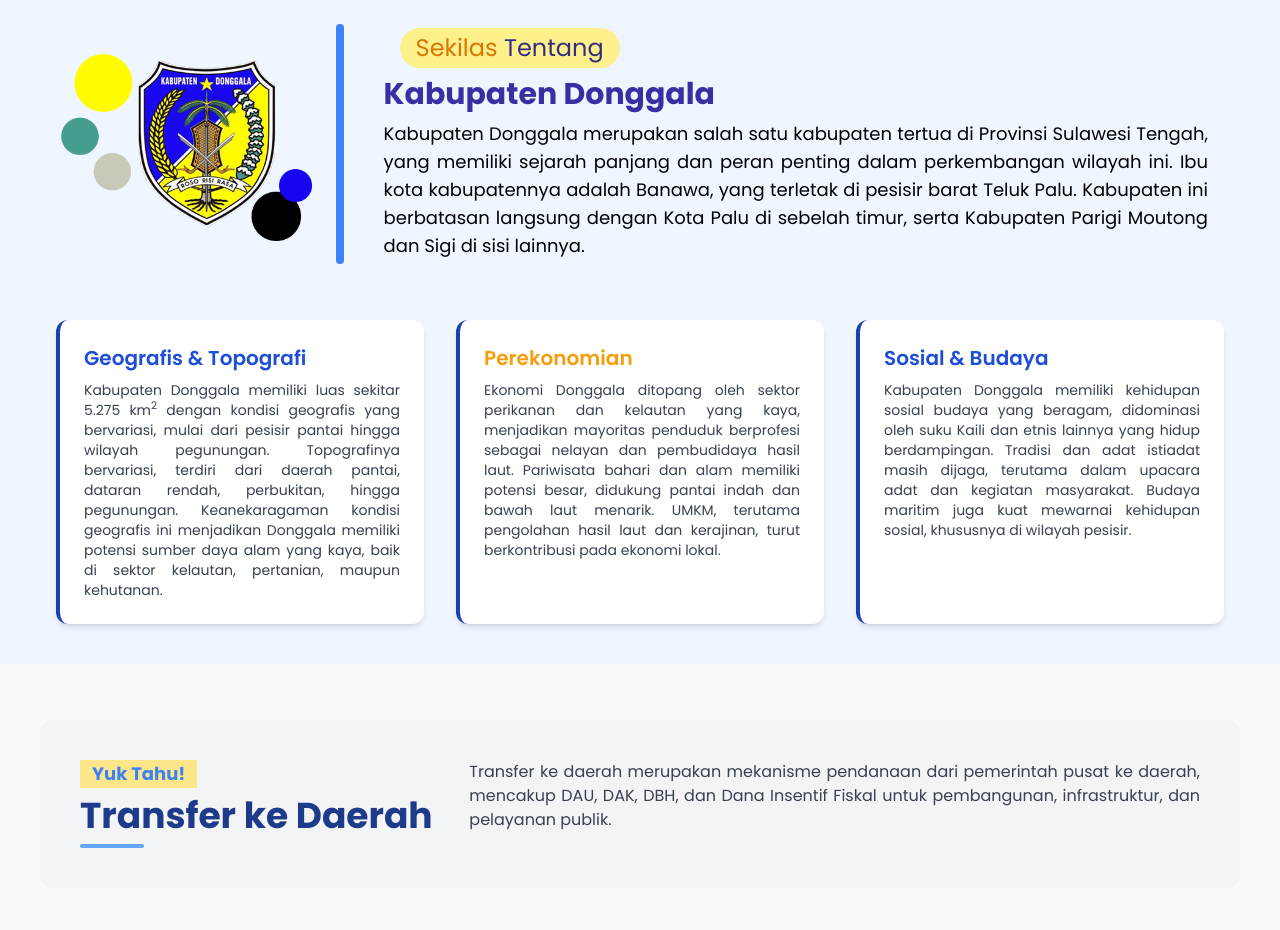
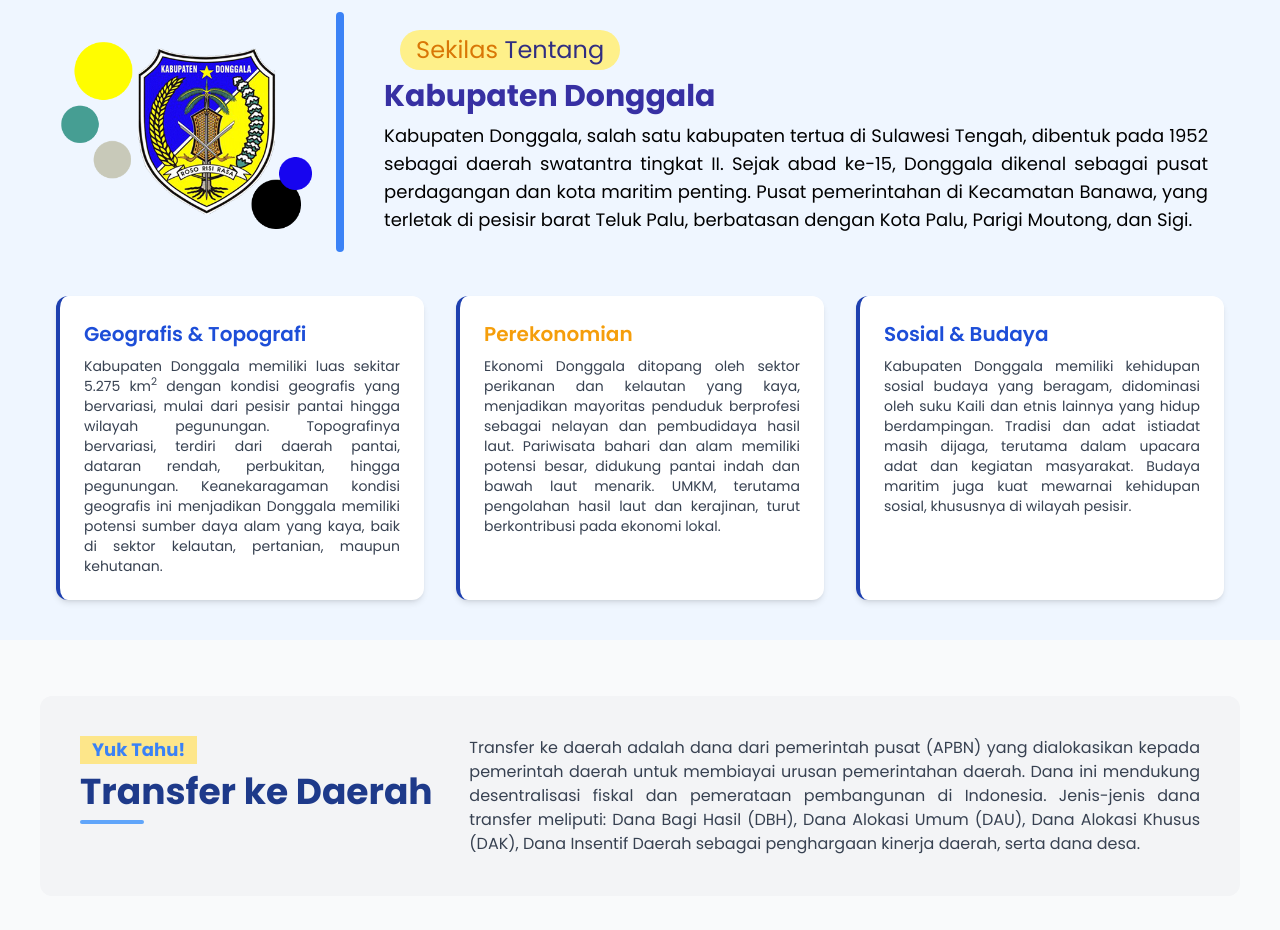
Before and after one commit to Aisyhnabilaaa/tkd_kppn_palu, a React (Vite) app: page /Donggala in a window 1280 px wide. Shown: the part 520-1450 px from the top of the page. Built offline with nearby package versions, Linux system fonts and the light colour scheme; no server answers.

Commit message:
update tampilan

```diff
--- a/src/pages/Beranda.jsx
+++ b/src/pages/Beranda.jsx
@@ -95,11 +95,12 @@ const Beranda = () => {
                     className="h-[50vh] md:h-screen bg-[url('src/assets/KPPN.jpg')] bg-cover bg-no-repeat"
                     style={{ backgroundPosition: "33% 20%" }}
                 >
-                    <div className="w-full h-full bg-black bg-opacity-50 flex flex-col justify-center items-center text-center">
+                    <div className="w-full h-full bg-black bg-opacity-50 flex flex-col justify-center items-center text-center md:items-end md:text-right md:pr-20">
                         <h1 className="text-2xl md:text-4xl">Selamat Datang di Situs</h1>
                         <h3 className="mt-2 text-3xl md:text-5xl font-bold leading-snug">
-                            Transfer ke Daerah Lingkup KPPN Palu
+                            Transfer ke Daerah<br className="hidden md:block" /> Lingkup KPPN Palu
                         </h3>
+
                         <a
                             href="#tentang"
                             className="mt-4 inline-block bg-yellow-500 hover:bg-yellow-700 transition-all py-2 px-4 text-blue-900 hover:text-white shadow rounded"
@@ -199,7 +200,7 @@ const Beranda = () => {
                         <div
                             key={index}
                             onClick={() => navigate(item.link)}
-                            className={`relative rounded-xl overflow-hidden  shadow-md cursor-pointer group transform transition duration-500 hover:scale-105 h-[200px] ${index === 0 ? 'md:col-span-2 md:row-span-2 md:h-[400px]' : ''}`}
+                            className={`relative rounded-xl overflow-hidden shadow-md border-4 border-white cursor-pointer group transform transition duration-500 hover:scale-105 h-[200px] ${index === 0 ? 'md:col-span-2 md:row-span-2 md:h-[400px]' : ''}`}
                             style={{
                                 backgroundImage: `url(${item.bgImage})`,
                                 backgroundSize: "cover",
--- a/src/pages/DonggalaPage.jsx
+++ b/src/pages/DonggalaPage.jsx
@@ -146,7 +146,7 @@ const SultengPage = () => {
 
             {/* Paragraf Penjelasan */}
             <p className="mt-2 text-justify text-sm md:text-lg mx-2 md:mx-0">
-            Kabupaten Donggala merupakan salah satu kabupaten tertua di Provinsi Sulawesi Tengah, yang memiliki sejarah panjang dan peran penting dalam perkembangan wilayah ini. Ibu kota kabupatennya adalah Banawa, yang terletak di pesisir barat Teluk Palu. Kabupaten ini berbatasan langsung dengan Kota Palu di sebelah timur, serta Kabupaten Parigi Moutong dan Sigi di sisi lainnya.
+            Kabupaten Donggala, salah satu kabupaten tertua di Sulawesi Tengah, dibentuk pada 1952 sebagai daerah swatantra tingkat II. Sejak abad ke-15, Donggala dikenal sebagai pusat perdagangan dan kota maritim penting. Pusat pemerintahan di Kecamatan Banawa, yang terletak di pesisir barat Teluk Palu, berbatasan dengan Kota Palu, Parigi Moutong, dan Sigi.
             </p>
           </div>
         </div>
@@ -204,7 +204,7 @@ const SultengPage = () => {
           </div>
           <div className="md:w-2/3 w-full">
             <p className="text-gray-700 text-justify text-sm md:text-base">
-              Transfer ke daerah merupakan mekanisme pendanaan dari pemerintah pusat ke daerah, mencakup DAU, DAK, DBH, dan Dana Insentif Fiskal untuk pembangunan, infrastruktur, dan pelayanan publik.
+            Transfer ke daerah adalah dana dari pemerintah pusat (APBN) yang dialokasikan kepada pemerintah daerah untuk membiayai urusan pemerintahan daerah. Dana ini mendukung desentralisasi fiskal dan pemerataan pembangunan di Indonesia. Jenis-jenis dana transfer meliputi: Dana Bagi Hasil (DBH), Dana Alokasi Umum (DAU), Dana Alokasi Khusus (DAK), Dana Insentif Daerah sebagai penghargaan kinerja daerah, serta dana desa.
             </p>
           </div>
         </div>
--- a/src/pages/PaluPage.jsx
+++ b/src/pages/PaluPage.jsx
@@ -134,7 +134,7 @@ const PaluPage = () => {
 
             {/* Paragraf Penjelasan */}
             <p className="mt-2 text-justify text-sm md:text-lg mx-2 md:mx-0">
-            Kota Palu merupakan pusat pemerintahan, ekonomi, pendidikan, dan kebudayaan di Provinsi Sulawesi Tengah. Terletak di pesisir barat Pulau Sulawesi, kota ini menghadap langsung ke Teluk Palu dan dikelilingi oleh pegunungan, menjadikannya daerah dengan lanskap geografis yang unik dan kontras antara laut dan pegunungan.
+            Kota Palu merupakan pusat pemerintahan, ekonomi, pendidikan, dan kebudayaan di Sulawesi Tengah. Awalnya bagian dari Kabupaten Donggala, Palu resmi menjadi Kotamadya Daerah Tingkat II pada 27 September 1978 melalui PP No. 20 Tahun 1978. Terletak di pesisir barat Sulawesi, kota ini menghadap Teluk Palu dan dikelilingi pegunungan, menciptakan lanskap geografis yang unik.
             </p>
           </div>
         </div>
@@ -181,7 +181,7 @@ const PaluPage = () => {
           </div>
           <div className="md:w-2/3 w-full">
             <p className="text-gray-700 text-justify text-sm md:text-base">
-              Transfer ke daerah merupakan mekanisme pendanaan dari pemerintah pusat ke daerah, mencakup DAU, DAK, DBH, dan Dana Insentif Fiskal untuk pembangunan, infrastruktur, dan pelayanan publik.
+            Transfer ke daerah adalah dana dari pemerintah pusat (APBN) yang dialokasikan kepada pemerintah daerah untuk membiayai urusan pemerintahan daerah. Dana ini mendukung desentralisasi fiskal dan pemerataan pembangunan di Indonesia. Jenis-jenis dana transfer meliputi: Dana Bagi Hasil (DBH), Dana Alokasi Umum (DAU), Dana Alokasi Khusus (DAK), Dana Insentif Daerah sebagai penghargaan kinerja daerah, serta dana desa.
             </p>
           </div>
         </div>
--- a/src/pages/ParimoPage.jsx
+++ b/src/pages/ParimoPage.jsx
@@ -128,7 +128,8 @@ const SultengPage = () => {
 
             {/* Paragraf Penjelasan */}
             <p className="mt-2 text-justify text-sm md:text-lg mx-2 md:mx-0">
-            Kabupaten Parigi Moutong merupakan salah satu daerah administratif di Provinsi Sulawesi Tengah yang memiliki posisi strategis di pesisir utara Pulau Sulawesi. Ibu kota kabupatennya berada di Parigi. Kabupaten ini secara resmi terbentuk pada tahun 2002 melalui pemekaran dari wilayah Kabupaten Donggala.            </p>
+            Kabupaten Parigi Moutong merupakan salah satu daerah administratif di Provinsi Sulawesi Tengah yang memiliki posisi strategis di pesisir utara Pulau Sulawesi. Pusat pemerintahan kabupaten ini terletak di Parigi. Kabupaten Parigi Moutong secara resmi dibentuk pada tahun 2002 melalui pemekaran dari Kabupaten Donggala. Proses pembentukan ini dimulai sejak 1963 dan disahkan oleh DPR RI melalui Undang-Undang Nomor 10 Tahun 2002 pada 10 April 2002.
+            </p>
           </div>
         </div>
 
@@ -173,7 +174,7 @@ const SultengPage = () => {
           </div>
           <div className="md:w-2/3 w-full">
             <p className="text-gray-700 text-justify text-sm md:text-base">
-              Transfer ke daerah merupakan mekanisme pendanaan dari pemerintah pusat ke daerah, mencakup DAU, DAK, DBH, dan Dana Insentif Fiskal untuk pembangunan, infrastruktur, dan pelayanan publik.
+            Transfer ke daerah adalah dana dari pemerintah pusat (APBN) yang dialokasikan kepada pemerintah daerah untuk membiayai urusan pemerintahan daerah. Dana ini mendukung desentralisasi fiskal dan pemerataan pembangunan di Indonesia. Jenis-jenis dana transfer meliputi: Dana Bagi Hasil (DBH), Dana Alokasi Umum (DAU), Dana Alokasi Khusus (DAK), Dana Insentif Daerah sebagai penghargaan kinerja daerah, serta dana desa.
             </p>
           </div>
         </div>
--- a/src/pages/SigiPage.jsx
+++ b/src/pages/SigiPage.jsx
@@ -132,7 +132,7 @@ const SigiPage = () => {
 
             {/* Paragraf Penjelasan */}
             <p className="mt-2 text-justify text-sm md:text-lg mx-2 md:mx-0">
-              Kabupaten Sigi merupakan salah satu kabupaten di Provinsi Sulawesi Tengah yang dibentuk pada tahun 2008 sebagai hasil pemekaran dari Kabupaten Donggala. Ibu kotanya terletak di Bora, Kecamatan Sigi Biromaru. Kabupaten ini dikenal dengan wilayahnya yang subur, serta kedekatannya dengan Kota Palu.
+            Kabupaten Sigi adalah salah satu kabupaten di Provinsi Sulawesi Tengah yang dibentuk pada 24 Juni 2008 melalui Undang-Undang Nomor 27 Tahun 2008 sebagai hasil pemekaran dari Kabupaten Donggala. Ibu kotanya berada di Bora, Kecamatan Sigi Biromaru. Kabupaten ini dikenal dengan wilayahnya yang subur dan letaknya yang berdekatan dengan Kota Palu.
             </p>
           </div>
         </div>
@@ -191,7 +191,7 @@ const SigiPage = () => {
           </div>
           <div className="md:w-2/3 w-full">
             <p className="text-gray-700 text-justify text-sm md:text-base">
-              Transfer ke daerah merupakan mekanisme pendanaan dari pemerintah pusat ke daerah, mencakup DAU, DAK, DBH, dan Dana Insentif Fiskal untuk pembangunan, infrastruktur, dan pelayanan publik.
+            Transfer ke daerah adalah dana dari pemerintah pusat (APBN) yang dialokasikan kepada pemerintah daerah untuk membiayai urusan pemerintahan daerah. Dana ini mendukung desentralisasi fiskal dan pemerataan pembangunan di Indonesia. Jenis-jenis dana transfer meliputi: Dana Bagi Hasil (DBH), Dana Alokasi Umum (DAU), Dana Alokasi Khusus (DAK), Dana Insentif Daerah sebagai penghargaan kinerja daerah, serta dana desa.
             </p>
           </div>
         </div>
--- a/src/pages/SultengPage.jsx
+++ b/src/pages/SultengPage.jsx
@@ -131,7 +131,7 @@ const SultengPage = () => {
 
             {/* Paragraf Penjelasan */}
             <p className="mt-2 text-justify text-sm md:text-lg mx-2 md:mx-0">
-            Sulawesi Tengah adalah salah satu provinsi di Pulau Sulawesi dengan ibu kota di Kota Palu. Memiliki luas wilayah sekitar 61.841 km<sup>2</sup>. Provinsi ini dikenal sebagai daerah yang kaya akan sumber daya alam dan keanekaragaman budaya.
+            Sulawesi Tengah adalah salah satu provinsi di Pulau Sulawesi dengan ibu kota di Kota Palu. Provinsi ini resmi dibentuk pada 13 April 1964 melalui Undang-Undang Nomor 13 Tahun 1964. Sulawesi Tengah dikenal sebagai daerah yang kaya akan sumber daya alam serta keanekaragaman budaya.
             </p>
           </div>
         </div>
@@ -177,7 +177,7 @@ const SultengPage = () => {
           </div>
           <div className="md:w-2/3 w-full">
             <p className="text-gray-700 text-justify text-sm md:text-base">
-              Transfer ke daerah merupakan mekanisme pendanaan dari pemerintah pusat ke daerah, mencakup DAU, DAK, DBH, dan Dana Insentif Fiskal untuk pembangunan, infrastruktur, dan pelayanan publik.
+            Transfer ke daerah adalah dana dari pemerintah pusat (APBN) yang dialokasikan kepada pemerintah daerah untuk membiayai urusan pemerintahan daerah. Dana ini mendukung desentralisasi fiskal dan pemerataan pembangunan di Indonesia. Jenis-jenis dana transfer meliputi: Dana Bagi Hasil (DBH), Dana Alokasi Umum (DAU), Dana Alokasi Khusus (DAK), Dana Insentif Daerah sebagai penghargaan kinerja daerah, serta dana desa.
             </p>
           </div>
         </div>
```
